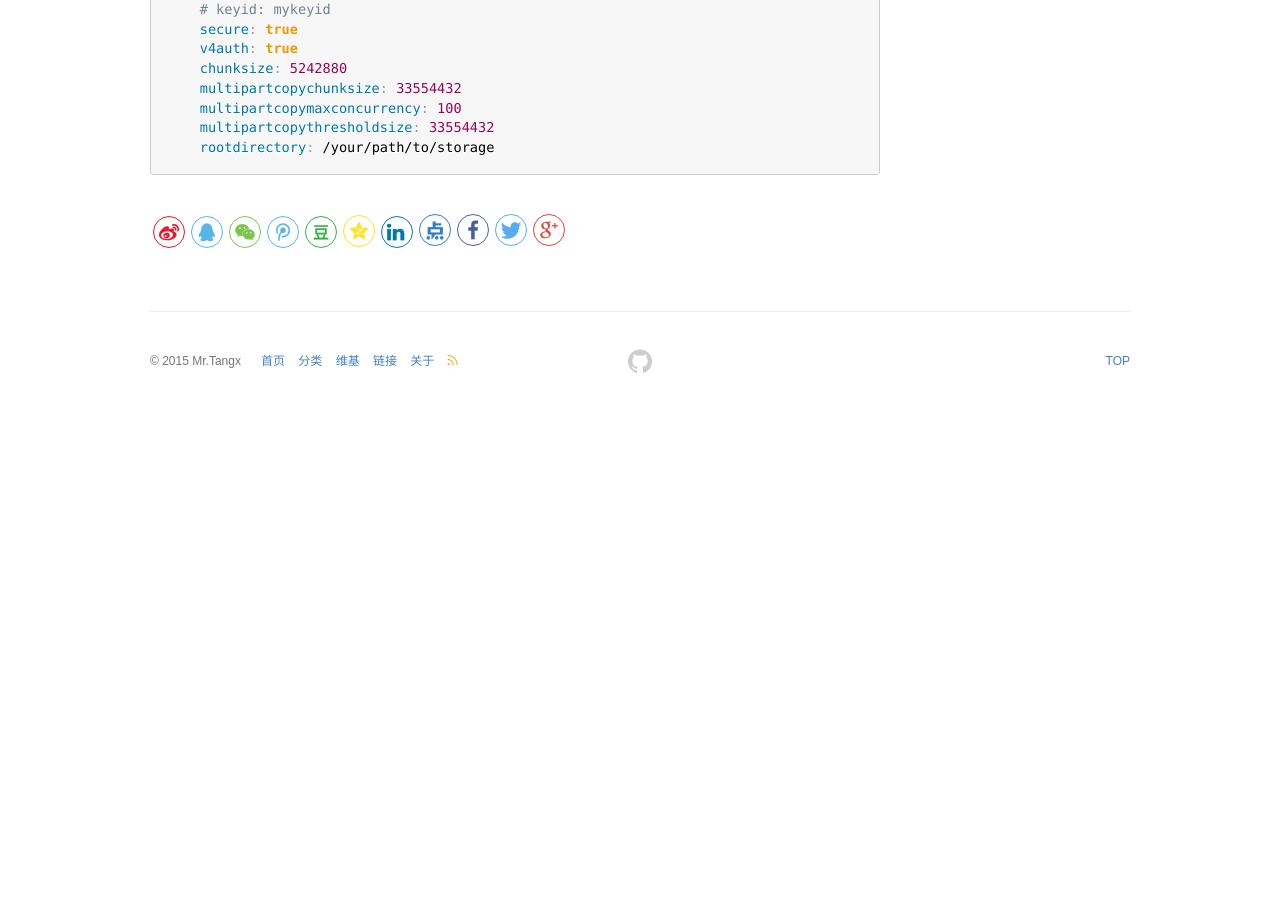
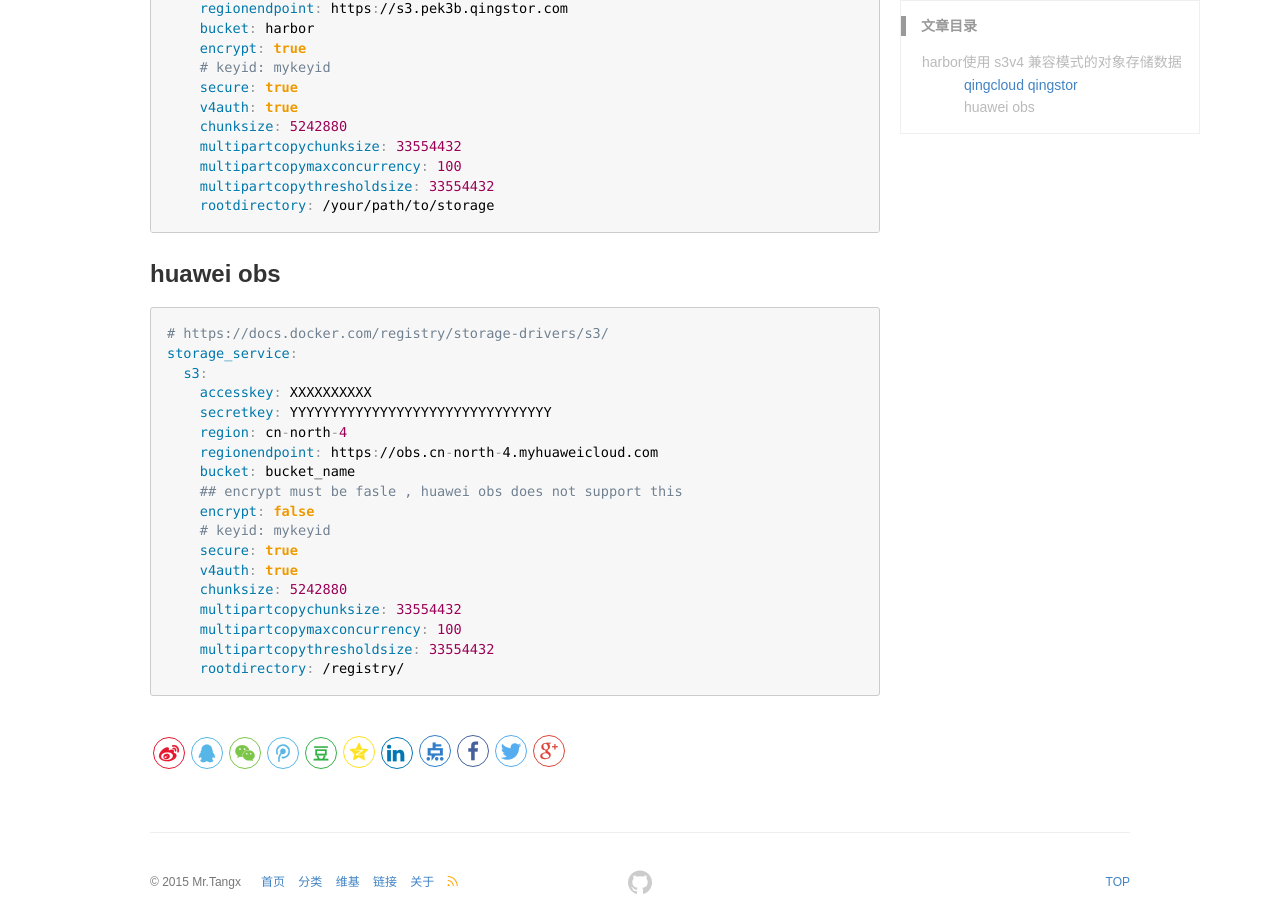
Before and after one commit to octowhale/octowhale.github.io, a Jekyll site: the page built from _posts/2020/2020-04-26-harbor-with-s3-compatible-storage.md, in a window 1280 px wide and 900 px high, scrolled down 862 px. Built offline with Jekyll 4.4.1, drawn with Linux system fonts in a browser that asks for light colours; comment, search, counter and statistics services are not loaded; before the commit the page ends 1272 px from its top, so only the background shows below that; some of the changed text lies outside the part shown.

Commit message:
add huawei obs support

````diff
--- a/_posts/2020/2020-04-26-harbor-with-s3-compatible-storage.md
+++ b/_posts/2020/2020-04-26-harbor-with-s3-compatible-storage.md
@@ -8,8 +8,9 @@
 
 # harbor使用 s3v4 兼容模式的对象存储数据
 
-`harbor v1.9.4` 测试通过
+`harbor v2.0.0` 测试通过
 
+### qingcloud qingstor
 
 ```yaml
 # The default data volume
@@ -47,3 +48,26 @@
     multipartcopythresholdsize: 33554432
     rootdirectory: /your/path/to/storage
 ```
+
+### huawei obs
+
+```yaml
+# https://docs.docker.com/registry/storage-drivers/s3/
+storage_service:
+  s3:
+    accesskey: XXXXXXXXXX
+    secretkey: YYYYYYYYYYYYYYYYYYYYYYYYYYYYYYYY
+    region: cn-north-4
+    regionendpoint: https://obs.cn-north-4.myhuaweicloud.com
+    bucket: bucket_name
+    ## encrypt must be fasle , huawei obs does not support this
+    encrypt: false
+    # keyid: mykeyid
+    secure: true
+    v4auth: true
+    chunksize: 5242880
+    multipartcopychunksize: 33554432
+    multipartcopymaxconcurrency: 100
+    multipartcopythresholdsize: 33554432
+    rootdirectory: /registry/
+```
````
